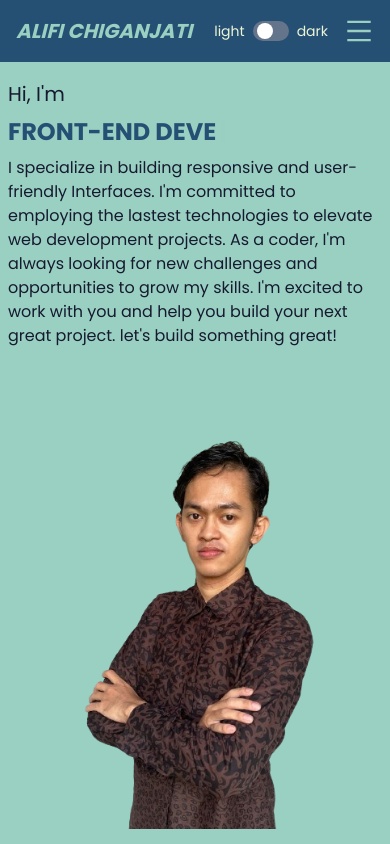
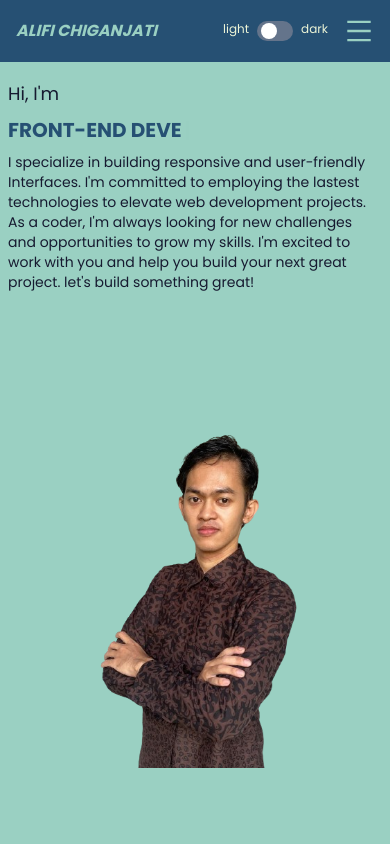
Before and after one commit to AlifiChiganjati/alifichiganjati.github.io, a React (Vite) app: page / in a window 390 px wide. Shown: the top 844 px of the page. Built offline with nearby package versions, Linux system fonts and the light colour scheme.

Commit message:
fix: responsive for small smartphone

```diff
--- a/src/components/Elements/DarkMode/index.jsx
+++ b/src/components/Elements/DarkMode/index.jsx
@@ -6,7 +6,7 @@ const DarkMode = () => {
   return (
     <div className="flex items-center pr-4">
       <div className="flex">
-        <span className="mr-2 text-sm text-light">light</span>
+        <span className="mr-2 text-xs md:text-sm text-light">light</span>
         <input
           type="checkbox"
           onChange={handleToggle}
@@ -18,7 +18,7 @@ const DarkMode = () => {
             <div className="toggle-dot h-4 w-4 rounded-full bg-white transition duration-300 ease-in-out"></div>
           </div>
         </label>
-        <span className="ml-2 text-sm text-light">dark</span>
+        <span className="ml-2 text-xs md:text-sm text-light">dark</span>
       </div>
     </div>
   );
--- a/src/components/Fragments/HeroImage.jsx
+++ b/src/components/Fragments/HeroImage.jsx
@@ -13,7 +13,7 @@ const HeroImage = ({
       data-aos-delay={dataAosDelay}
       className=" flex h-full items-center justify-center  md:w-1/2  lg:relative"
     >
-      <div className="h-[466px] w-[350px] md:h-[500px] md:w-[400px] lg:absolute lg:bottom-0 lg:h-[633px] lg:w-[475px] 2xl:h-[733px] 2xl:w-[550px]">
+      <div className="h-[400px] w-[300px] min-[400px]:h-[466px] min-[400px]:w-[350px] md:h-[500px] md:w-[400px] lg:absolute lg:bottom-0 lg:h-[633px] lg:w-[475px] 2xl:h-[733px] 2xl:w-[550px]">
         <img src={src} alt="Hero Image" className="h-full w-full bg-cover" />
       </div>
     </div>
--- a/src/components/Fragments/HeroText.jsx
+++ b/src/components/Fragments/HeroText.jsx
@@ -19,17 +19,17 @@ const HeroText = ({
       data-aos-duration={dataAosDuration}
       data-aos-easing={dataAosEasing}
       data-aos-delay={dataAosDelay}
-      className="flex  flex-col px-2 pt-20 md:w-1/2 md:pt-0 lg:ml-2"
+      className="flex flex-col px-2 pt-20  md:w-1/2 md:pt-0 lg:ml-2"
     >
-      <p className="text-shadow-none mb-2 text-xl font-normal  normal-case text-dark-primary dark:text-dark-light md:text-2xl">
+      <p className="text-shadow-none mb-2 text-lg font-normal normal-case  text-dark-primary dark:text-dark-light min-[400px]:text-xl md:text-2xl">
         Hi, I'm
       </p>
-      <h2 className="text-shadow flex cursor-auto  text-2xl font-bold uppercase text-primary dark:text-dark-light md:text-3xl lg:text-5xl">
+      <h2 className="text-shadow flex cursor-auto text-xl  font-bold uppercase text-primary dark:text-dark-light min-[400px]:text-2xl md:text-3xl lg:text-5xl">
         {typeEffect}
         <Cursor />
       </h2>
 
-      <p className="mt-2  text-base text-dark-primary dark:text-dark-text-primary md:text-xl">
+      <p className="mt-2 text-sm min-[400px]:text-base text-base text-dark-primary dark:text-dark-text-primary md:text-xl">
         I specialize in building responsive and user-friendly Interfaces. I'm
         committed to employing the lastest technologies to elevate web
         development projects. As a coder, I'm always looking for new challenges
--- a/src/components/Fragments/Navbar.jsx
+++ b/src/components/Fragments/Navbar.jsx
@@ -9,7 +9,7 @@ const Navbar = () => {
   const [sideNav, setSideNav] = useState(false);
   return (
     <header className="fixed left-0 top-0 z-50 flex w-full items-center justify-between bg-primary p-4 dark:bg-dark-primary">
-      <h1 className="text-shadow-sm text-xl font-bold uppercase italic text-text-primary dark:text-dark-light md:text-2xl lg:text-3xl">
+      <h1 className="text-shadow-sm text-base min-[400px]:text-xl font-bold uppercase italic text-text-primary dark:text-dark-light md:text-2xl lg:text-3xl">
         Alifi Chiganjati
       </h1>
       <Nav onClick={() => setSideNav(!sideNav)} />
@@ -26,13 +26,13 @@ const Navbar = () => {
           onClick={() => setSideNav(!sideNav)}
           className="absolute right-4 top-4 cursor-pointer text-dark-primary dark:text-dark-light lg:text-dark-secondary"
         />
-        <h1 className="text-shadow p-4 text-xl font-bold uppercase italic text-text-primary dark:text-dark-light sm:hidden">
+        <h1 className="text-shadow p-4 text-base min-[400px]:text-xl font-bold uppercase italic text-text-primary dark:text-dark-light sm:hidden">
           Alifi Chiganjati
         </h1>
         <NavCarousel
           onClick={() => setSideNav(!sideNav)}
           variant="after:bg-text-primary  text-dark-secondary"
-          className=" flex flex-col  pt-4 text-xl sm:text-2xl"
+          className=" flex flex-col  pt-4 text-base min-[400px]:text-xl sm:text-2xl"
         />
       </SideNav>
     </header>
--- a/src/pages/contactpage.jsx
+++ b/src/pages/contactpage.jsx
@@ -114,7 +114,7 @@ const ContactPage = () => {
             </ul>
           </div>
 
-          <p className="mt-5 text-base text-dark-primary dark:text-dark-light md:pr-4 md:text-xl ">
+          <p className="mt-5 text-sm text-dark-primary dark:text-dark-light md:pr-4 md:text-base md:text-xl ">
             Don't be Shy, to get in touch with me if you have any projects or
             opportunities. I'm open to collaboration and eager to discuss how my
             skills and experience can contribute to your success. Whether it's a
--- a/src/pages/skillpage.jsx
+++ b/src/pages/skillpage.jsx
@@ -38,7 +38,7 @@ const SkillPage = () => {
         data-aos-mirror="true"
         data-aos-once="true"
         data-aos-anchor-placement="top-center"
-        className="mt-5 min-w-[350px] rounded border border-black bg-secondary p-5 dark:bg-dark-primary md:w-[500px] lg:w-[800px]"
+        className="mt-5 min-w-[340px] rounded border border-black bg-secondary p-5 dark:bg-dark-primary md:w-[500px] lg:w-[800px]"
       >
         <ul className=" grid  w-full grid-cols-2 place-content-between place-items-center gap-5 md:grid-cols-3 lg:grid-cols-5">
           <li className="m-2 h-16 w-16">
```
